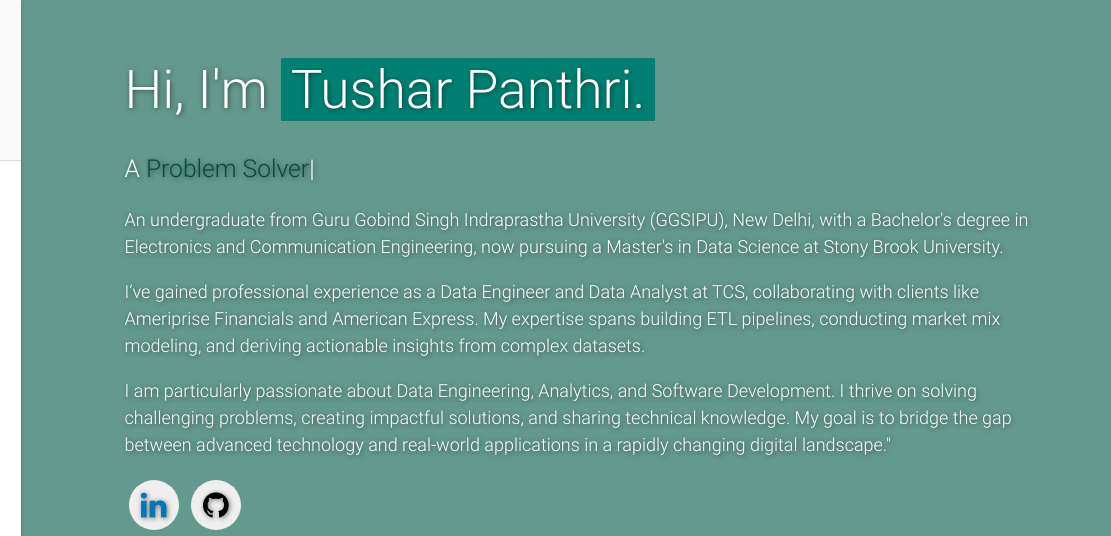
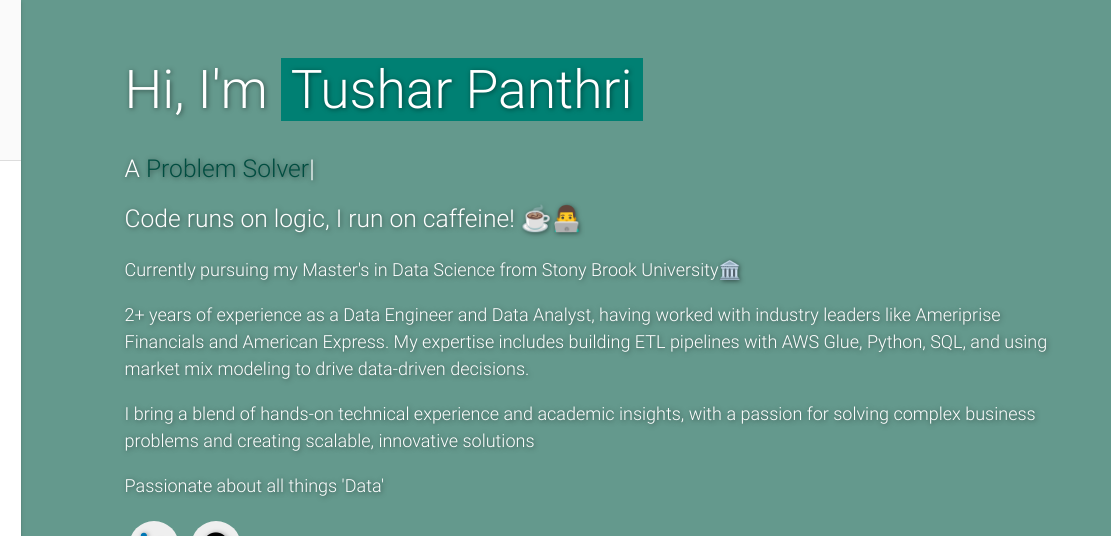
Before and after one commit to Kenpachi99/kenpachi99.github.io, a plain HTML site: page index.html in a window 1280 px wide. Shown: the top 536 px of the page, 169-1280 px from the left. Drawn offline with nearby package versions, Linux system fonts and the light colour scheme.

Commit message:
adding changes

```diff
--- a/index.html
+++ b/index.html
@@ -209,15 +209,18 @@
         <div class="col-md-9">
           <div class="content section-padding valign" style="margin-left: 10%; margin-top: 50px;">
             <div class="caption">
-              <h2>Hi, I'm <span class="teal">Tushar Panthri.</span></h2>
+              <h2>Hi, I'm <span class="teal">Tushar Panthri</span></h2>
               <h5 style="color:#fff">A <span class="typing" style="font-weight: 300; color:#004d40"></span></h5>
               <!-- <h5 style="color:#00796b">A <span class="typing" style="font-weight: 300; color:#fff"></span></h5> -->
-              <h5></h5>
-              <p>An undergraduate from Guru Gobind Singh Indraprastha University (GGSIPU), New Delhi, with a Bachelor's degree in Electronics and Communication Engineering, now pursuing a Master's in Data Science at Stony Brook University.</p>
+              <h5>Code runs on logic, I run on caffeine! ☕👨‍💻 </h5>
 
-              <p>I’ve gained professional experience as a Data Engineer and Data Analyst at TCS, collaborating with clients like Ameriprise Financials and American Express. My expertise spans building ETL pipelines, conducting market mix modeling, and deriving actionable insights from complex datasets.</p>
+              <p>Currently pursuing my Master's in Data Science from Stony Brook University🏛️</p>
 
-              <p>I am particularly passionate about Data Engineering, Analytics, and Software Development. I thrive on solving challenging problems, creating impactful solutions, and sharing technical knowledge. My goal is to bridge the gap between advanced technology and real-world applications in a rapidly changing digital landscape."</p>
+              <p>2+ years of experience as a Data Engineer and Data Analyst, having worked with industry leaders like Ameriprise Financials and American Express. My expertise includes building ETL pipelines with AWS Glue, Python, SQL, and using market mix modeling to drive data-driven decisions.</p>
+
+              <p>I bring a blend of hands-on technical experience and academic insights, with a passion for solving complex business problems and creating scalable, innovative solutions </p>
+
+              <p>Passionate about all things 'Data'</p>
             </div>
             <div class="social">
               <a href="https://www.linkedin.com/in/tushar-panthri-963ab814a/" target="_blank">
@@ -1007,7 +1010,7 @@
               target="_blank">github.com/varadbhogayata</a></a>
         </p>
         <p>
-          <a aria-label="View Tushar on LinkedIn" href="https://www.linkedin.com/in/tushar-panthri-963ab814a/" target="_blank"
+          <a aria-label="View Tushar on Lin~kedIn" href="https://www.linkedin.com/in/tushar-panthri-963ab814a/" target="_blank"
             data-position="top" data-tooltip="View Varad on LinkedIn"
             class="btn-floating btn-large waves-effect waves-light blue-grey tooltipped"><i
               class="fa fa-linkedin"></i><a aria-label="Varad on LinkedIn" href="https://www.linkedin.com/in/tushar-panthri-963ab814a/"
```
